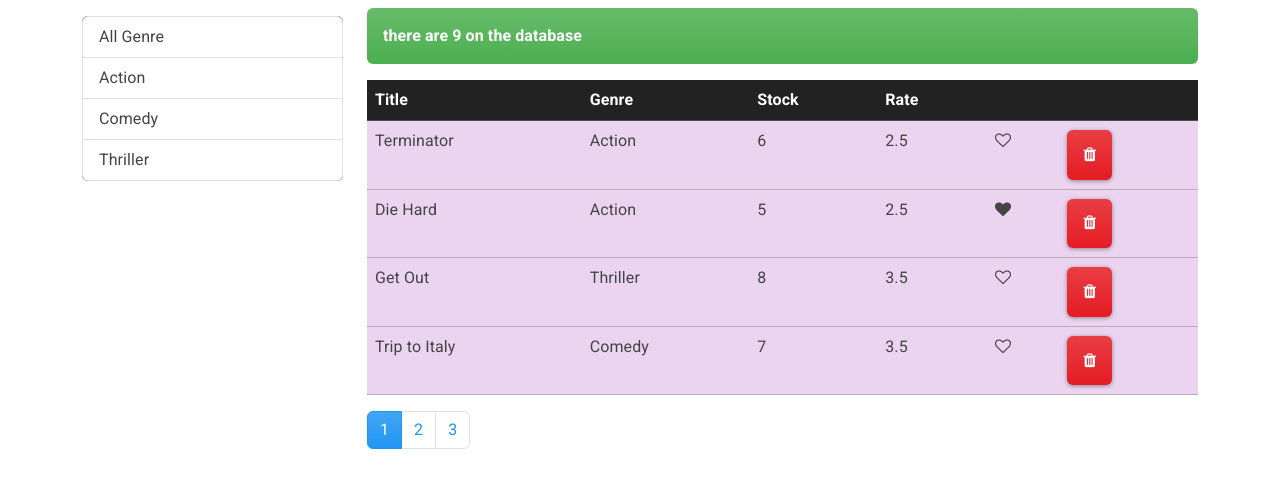
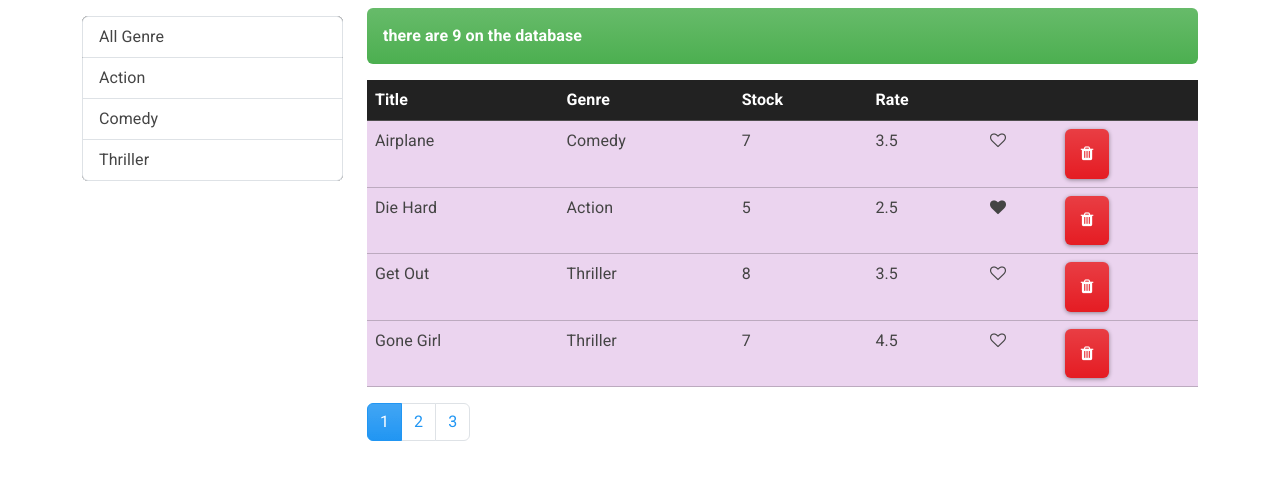
Before and after one commit to IshtiaqueNafis/vidlyReact, a React (Create React App) app: page / in a window 1280 px wide. Shown: the top 488 px of the page. Built offline with nearby package versions, Linux system fonts and the light colour scheme.

Commit message:
added sorting by column

```diff
--- a/src/components/Movie/Movie.Component.jsx
+++ b/src/components/Movie/Movie.Component.jsx
@@ -6,6 +6,7 @@ import {getMovies} from "../../Starter Code/services/fakeMovieService";
 import {getGenres} from "../../Starter Code/services/fakeGenreService";
 import {paginate} from "../../utils/paginatia";
 import ListGroup from "../common/ListGroup";
+import _ from 'lodash';
 
 class Movie extends React.Component {
     constructor(props) {
@@ -15,13 +16,14 @@ class Movie extends React.Component {
             genres: [], // its empty now
             pageSize: 4,
             currentPage: 1,
+            sortColumn: {path: 'title', order: 'asc'}
 
         }
 
     }
 
     componentWillMount() {
-        const genres = [{name:'All Genre'},...getGenres()]
+        const genres = [{name: 'All Genre', _id: ''}, ...getGenres()]
         this.setState({movies: getMovies(), genres: genres});
     }
 
@@ -41,18 +43,22 @@ class Movie extends React.Component {
         this.setState({currentPage: page})
     }
     handleGenreSelect = genre => {
-        this.setState({selectedGenre: genre,currentPage: 1}) // adding dynamic classs property
+        this.setState({selectedGenre: genre, currentPage: 1}) // adding dynamic classs property
     }
+    handleSort = (sortColumn) => {
 
+        this.setState({sortColumn})
+    }
 
     //endregion
 
     render() {
         const {length: count} = this.state.movies;
-        const {pageSize, currentPage, movies: allMovies,selectedGenre} = this.state;
-        const filtered = selectedGenre && selectedGenre._id? allMovies.filter(m=>m.genre._id===selectedGenre._id):allMovies; // this filters the movies
+        const {pageSize, currentPage, movies: allMovies, selectedGenre,sortColumn} = this.state;
+        const filtered = selectedGenre && selectedGenre._id ? allMovies.filter(m => m.genre._id === selectedGenre._id) : allMovies; // this filters the movies
         //selectedGenre && selectedGenre._id?  this make sure both values are the same
-        const movies = paginate(filtered, currentPage, pageSize)
+     const sorted=   _.orderBy(filtered,[sortColumn.path],[sortColumn.order])
+        const movies = paginate(sorted, currentPage, pageSize)
         return (
             <div className='row'>
                 <div className="col-3">
@@ -62,17 +68,17 @@ class Movie extends React.Component {
                         onItemSelect={this.handleGenreSelect}
 
 
-
                     />
                 </div>
                 <div className="col">
                     <Alert movieCount={filtered.length}/>
-
-                        <MovieTitle
-                                    movies={movies}
-                                    onDelete={this.onDeleteHandler}
-                                    onLike={this.onLikeHandler}
-                        />
+                    <MovieTitle
+                        movies={movies}
+                        sortColumn={sortColumn}
+                        onDelete={this.onDeleteHandler}
+                        onLike={this.onLikeHandler}
+                        onSort={this.handleSort}
+                    />
 
                     <Pagination
                         itemsCount={filtered.length}
--- a/src/components/Movie/MovieTitle.Component.jsx
+++ b/src/components/Movie/MovieTitle.Component.jsx
@@ -1,46 +1,65 @@
 import React from 'react';
 import Like from "../common/Like.Component";
 import Button from "../UI/Button.UI.Jsx";
+import * as PropTypes from "prop-types";
 
-const MovieTitle = ({movies, onLike,onDelete}) => {
+class MovieTitle extends React.Component {
+    raiseSort = path =>{
+        const sortColumn = {...this.props.sortColumn}
+        if(sortColumn.path===path){
+            sortColumn.order=(sortColumn.order ==='asc') ?'desc':'asc';
+        }else{
+            sortColumn.path = path;
+            sortColumn.order ='asc';
+        }
+        this.props.onSort(sortColumn)
+    }
+    render() {
+        let {movies, onLike, onDelete} = this.props;
 
 
         return (
             <table className="table table-hover">
                 <thead>
                 <tr className="table-dark">
-                <th scope="col">Title</th>
-                <th scope="col">Genre</th>
-                <th scope="col">Stock</th>
-                <th scope="col">Rate</th>
+                    <th onClick={() => this.raiseSort('title')} scope="col">Title</th>
+                    <th onClick={() => this.raiseSort('genre.name')} scope="col">Genre</th>
+                    <th onClick={() => this.raiseSort('numberInStock')} scope="col">Stock</th>
+                    <th onClick={() => this.raiseSort('dailyRentalRate')} scope="col">Rate</th>
                     <th scope="col"/>
                     <th scope="col"/>
                 </tr>
                 </thead>
 
                 <tbody>
-            {movies.map(movie =>(
+                {movies.map(movie => (
                     <tr className="table-info" key={movie._id}>
                         <td>{movie.title}</td>
                         <td>{movie.genre.name}</td>
                         <td>{movie.numberInStock}</td>
                         <td>{movie.dailyRentalRate}</td>
                         <td>
-                        <Like liked={movie.liked} onClick={()=>onLike(movie)}/>
+                            <Like liked={movie.liked} onClick={() => onLike(movie)}/>
                         </td>
                         <td>
-                        <Button buttonType={'btn btn-danger'} onClick={()=>onDelete(movie)}>
+                            <Button buttonType={'btn btn-danger'} onClick={() => onDelete(movie)}>
                                 <i className="fa fa-trash"/>
                             </Button>
                         </td>
                     </tr>
                 ))}
 
-
-
                 </tbody>
             </table>
         );
-};
+    }
+}
+
+MovieTitle.propTypes = {
+    movies: PropTypes.any,
+    onLike: PropTypes.any,
+    onDelete: PropTypes.any,
+    onSort: PropTypes.any
+}
 
 export default MovieTitle;
--- a/src/components/UI/Button.UI.Jsx.jsx
+++ b/src/components/UI/Button.UI.Jsx.jsx
@@ -5,11 +5,11 @@ const Button = (props) => {
     return (
 
 
-        <td>
+
             <button className={props.buttonType} onClick={props.onClick}>
                 {props.children}
             </button>
-        </td>
+
     );
 };
 
```
Lines whose indentation alone changed are shown as unchanged.
